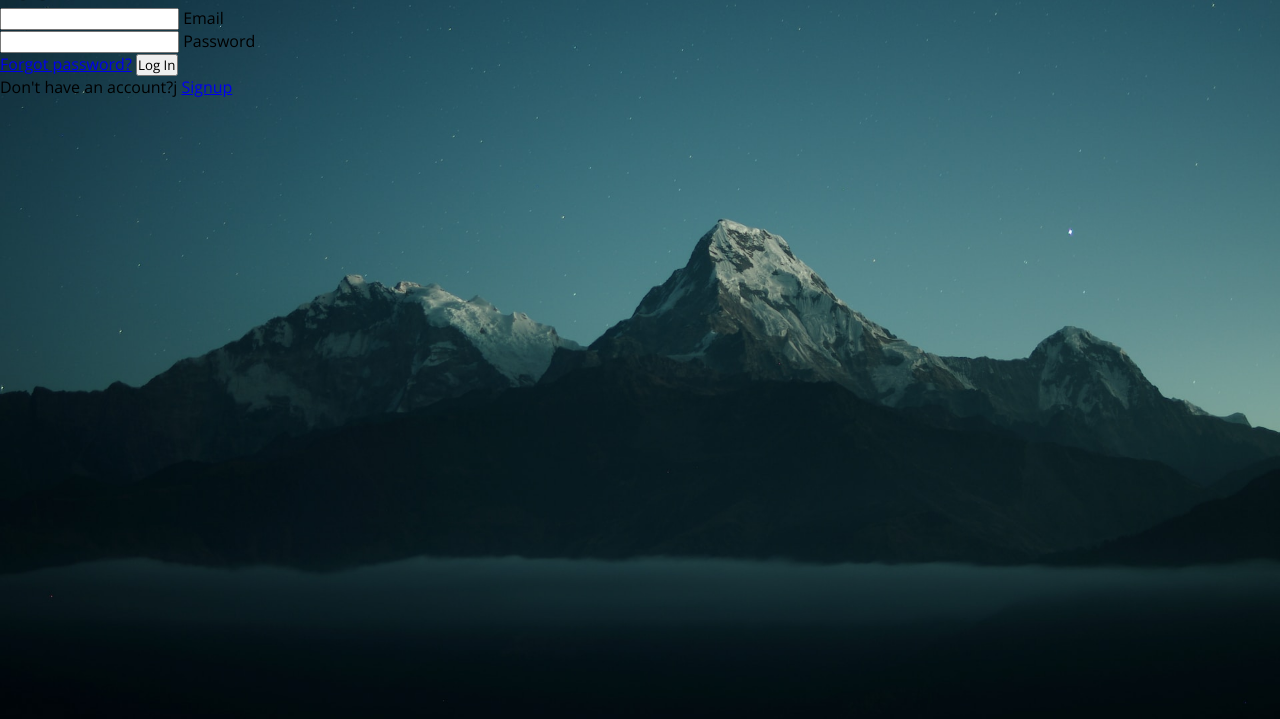
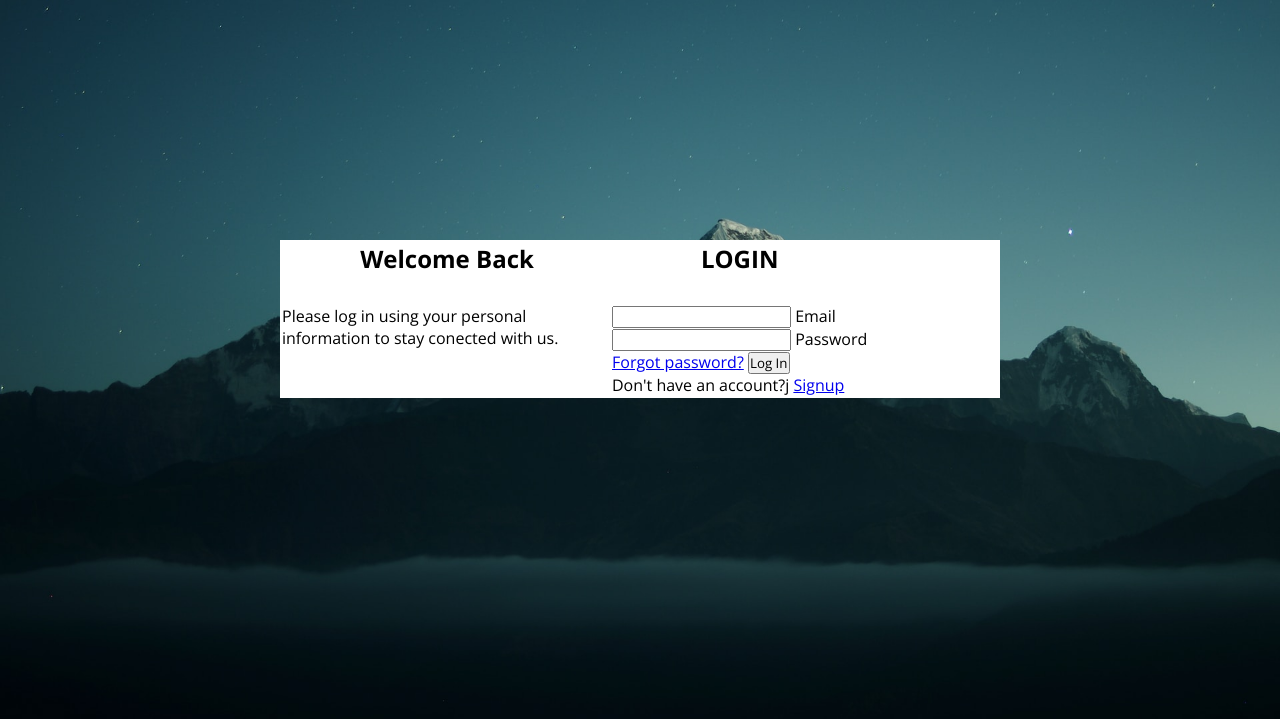
Before and after one commit to msowers72/Login-Registration-Form, a plain HTML site: page index.html in a window 1280 px wide. Shown: the part 81-800 px from the top of the page. Drawn offline with nearby package versions, Linux system fonts and the light colour scheme.

Commit message:
initial styles for popup form

```diff
--- a/assets/css/styles.css
+++ b/assets/css/styles.css
@@ -14,6 +14,7 @@ body {
     background: url("../img/hero-bg.jpg") center / cover no-repeat;
 }
 
+/* Header styles */
 header {
     position: fixed;
     width: 100%;
@@ -76,3 +77,29 @@ header {
     cursor: pointer;
     background: #fff;
 }
+
+/* Popup Form */
+.form-popup {
+    position: fixed;
+    top: 50%;
+    left: 50%;
+    max-width: 720px;
+    width: 100%;
+    background: #fff;
+    border: 2px solid #fff;
+    transform: translate(-50%, -50%);
+}
+
+.form-popup .form-box {
+    display: flex;
+
+}
+
+.form-box .form-details {
+    max-width: 330px;
+}
+
+.form-box h2 {
+    text-align: center;
+    margin-bottom: 30px;
+}
```
